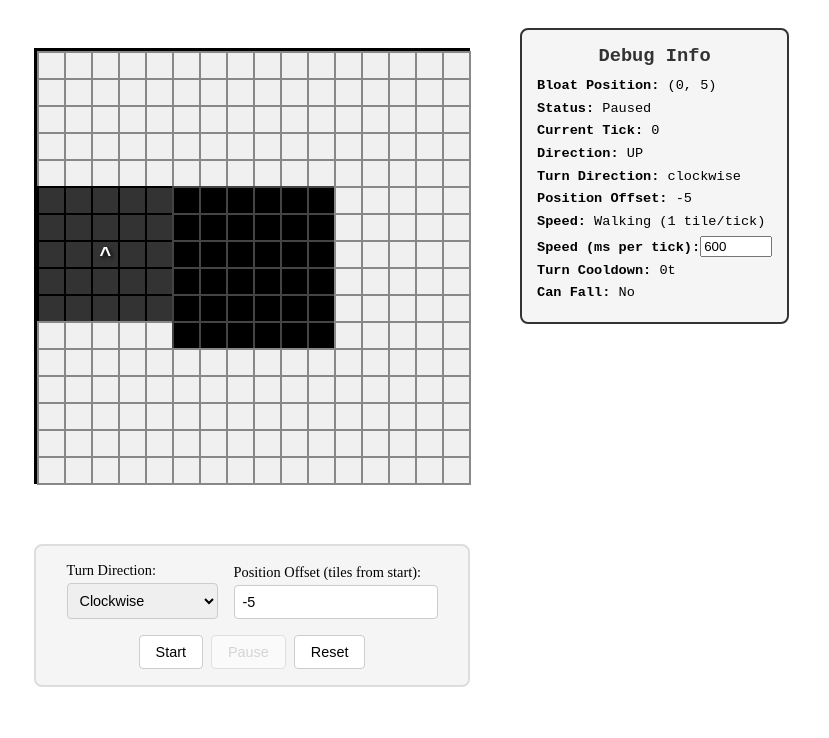
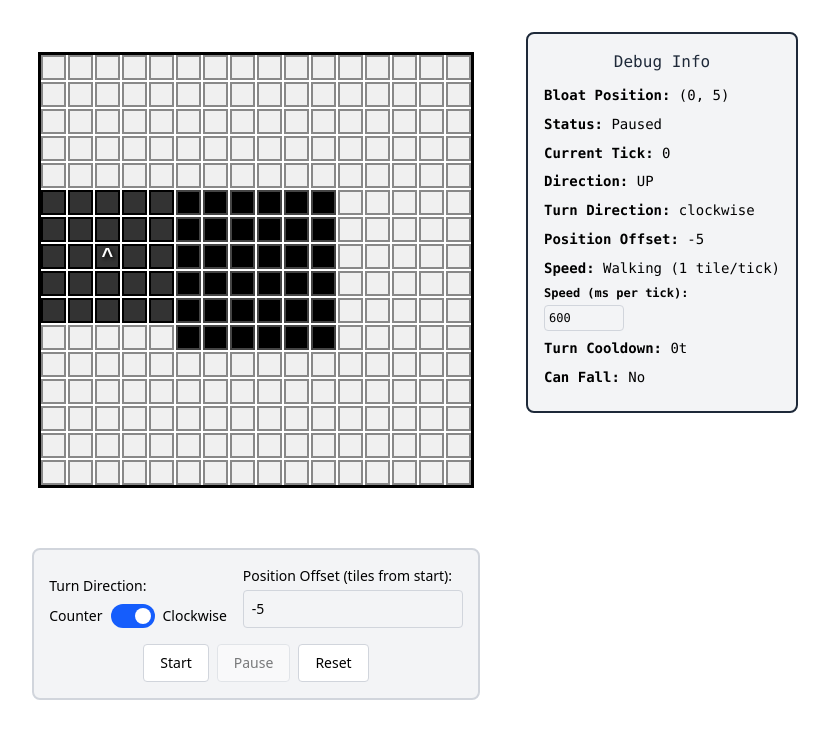
Before and after one commit to DevRuto/bloat-simulator, a Vue app: page / in a window 1280 px wide. Shown: the top 738 px of the page, without its empty margins (14-843 px from the left). Built offline with nearby package versions, Linux system fonts and the light colour scheme.

Commit message:
Add tailwind cuz idk

```diff
--- a/index.html
+++ b/index.html
@@ -5,6 +5,7 @@
     <link rel="icon" href="/favicon.ico">
     <meta name="viewport" content="width=device-width, initial-scale=1.0">
     <title>Bloat Simulator</title>
+    <script src="https://cdn.jsdelivr.net/npm/@tailwindcss/browser@4"></script>
   </head>
   <body>
     <div id="app"></div>
--- a/src/App.vue
+++ b/src/App.vue
@@ -46,6 +46,12 @@ const updateURL = () => {
 
   const newURL = params.toString() ? `${window.location.pathname}?${params.toString()}` : window.location.pathname
   window.history.replaceState({}, '', newURL)
+}
+
+// Toggle turn direction between clockwise and counterclockwise
+const toggleTurnDirection = () => {
+  turnDirection.value = turnDirection.value === 'clockwise' ? 'counterclockwise' : 'clockwise'
+  recreateSimulation()
 }
 
 // Recreate simulation with new settings
@@ -153,19 +159,30 @@ onUnmounted(() => {
 </script>
 
 <template>
-  <div class="app">
-    <div class="main-content">
-      <div class="grid-container">
+  <div class="flex flex-row items-start p-8 gap-8">
+    <div class="flex flex-row gap-8 items-start">
+      <div class="flex flex-col gap-5 items-center">
         <BloatRoom ref="bloatRoomRef" :direction="debugInfo.direction" />
 
-        <div class="controls">
-          <div class="control-group">
-            <label>
-              Turn Direction:
-              <select v-model="turnDirection" @change="recreateSimulation" :disabled="isRunning" class="disabled:opacity-50 disabled:cursor-not-allowed">
-                <option value="clockwise">Clockwise</option>
-                <option value="counterclockwise">Counterclockwise</option>
-              </select>
+        <div class="flex flex-col gap-4 p-4 bg-gray-100 rounded-lg border-2 border-gray-300 w-full max-w-md">
+          <div class="flex gap-4 items-end justify-center">
+            <label class="flex flex-col gap-2">
+              <span class="text-sm font-medium">Turn Direction:</span>
+              <div class="flex items-center gap-2">
+                <span class="text-sm" :class="{ 'text-gray-400': isRunning }">Counter</span>
+                <button
+                  @click="toggleTurnDirection"
+                  :disabled="isRunning"
+                  class="relative inline-flex h-6 w-11 items-center rounded-full transition-colors focus:outline-none focus:ring-2 focus:ring-blue-500 focus:ring-offset-2 disabled:opacity-50 disabled:cursor-not-allowed"
+                  :class="turnDirection === 'clockwise' ? 'bg-blue-600' : 'bg-gray-300'"
+                >
+                  <span
+                    class="inline-block h-4 w-4 transform rounded-full bg-white transition-transform"
+                    :class="turnDirection === 'clockwise' ? 'translate-x-6' : 'translate-x-1'"
+                  />
+                </button>
+                <span class="text-sm" :class="{ 'text-gray-400': isRunning }">Clockwise</span>
+              </div>
             </label>
             <label class="flex flex-col gap-1 text-sm font-medium">
               Position Offset (tiles from start):
@@ -179,40 +196,40 @@ onUnmounted(() => {
               >
             </label>
           </div>
-          <div class="button-group">
-            <button @click="startWithUpdates" :disabled="isRunning">Start</button>
-            <button @click="pauseWithUpdates" :disabled="!isRunning">Pause</button>
-            <button @click="resetSimulation">Reset</button>
+          <div class="flex gap-2 justify-center">
+            <button @click="startWithUpdates" :disabled="isRunning" class="px-4 py-2 border border-gray-300 rounded bg-white cursor-pointer text-sm transition-colors hover:bg-gray-50 disabled:opacity-50 disabled:cursor-not-allowed">Start</button>
+            <button @click="pauseWithUpdates" :disabled="!isRunning" class="px-4 py-2 border border-gray-300 rounded bg-white cursor-pointer text-sm transition-colors hover:bg-gray-50 disabled:opacity-50 disabled:cursor-not-allowed">Pause</button>
+            <button @click="resetSimulation" class="px-4 py-2 border border-gray-300 rounded bg-white cursor-pointer text-sm transition-colors hover:bg-gray-50">Reset</button>
           </div>
         </div>
       </div>
 
-      <div class="debug-box">
-        <h3>Debug Info</h3>
-        <div class="debug-item">
-          <strong>Bloat Position:</strong> ({{ debugInfo.bloatPosition.x }}, {{ debugInfo.bloatPosition.y }})
+      <div class="bg-gray-100 border-2 border-gray-800 rounded-lg p-4 min-w-48 font-mono">
+        <h3 class="mt-0 mb-2.5 text-center text-gray-800">Debug Info</h3>
+        <div class="mb-1.5 text-sm leading-relaxed">
+          <strong class="text-black">Bloat Position:</strong> ({{ debugInfo.bloatPosition.x }}, {{ debugInfo.bloatPosition.y }})
         </div>
-        <div class="debug-item">
-          <strong>Status:</strong> {{ debugInfo.isRunning ? 'Running' : 'Paused' }}
+        <div class="mb-1.5 text-sm leading-relaxed">
+          <strong class="text-black">Status:</strong> {{ debugInfo.isRunning ? 'Running' : 'Paused' }}
         </div>
-        <div class="debug-item">
-          <strong>Current Tick:</strong> {{ debugInfo.currentTick }}
+        <div class="mb-1.5 text-sm leading-relaxed">
+          <strong class="text-black">Current Tick:</strong> {{ debugInfo.currentTick }}
         </div>
-        <div class="debug-item">
-          <strong>Direction:</strong> {{ debugInfo.direction.toUpperCase() }}
+        <div class="mb-1.5 text-sm leading-relaxed">
+          <strong class="text-black">Direction:</strong> {{ debugInfo.direction.toUpperCase() }}
         </div>
-        <div class="debug-item">
-          <strong>Turn Direction:</strong> {{ debugInfo.turnDirection }}
+        <div class="mb-1.5 text-sm leading-relaxed">
+          <strong class="text-black">Turn Direction:</strong> {{ debugInfo.turnDirection }}
         </div>
-        <div class="debug-item">
-          <strong>Position Offset:</strong> {{ debugInfo.positionOffset }}
+        <div class="mb-1.5 text-sm leading-relaxed">
+          <strong class="text-black">Position Offset:</strong> {{ debugInfo.positionOffset }}
         </div>
-        <div class="debug-item">
-          <strong>Speed:</strong> Walking (1 tile/tick)
+        <div class="mb-1.5 text-sm leading-relaxed">
+          <strong class="text-black">Speed:</strong> Walking (1 tile/tick)
         </div>
-        <div class="debug-item">
+        <div class="mb-1.5 text-sm leading-relaxed">
           <label class="flex flex-col gap-1 text-xs">
-            <strong>Speed (ms per tick):</strong>
+            <strong class="text-black">Speed (ms per tick):</strong>
             <input
               type="number"
               v-model.number="msPerTick"
@@ -225,11 +242,11 @@ onUnmounted(() => {
             >
           </label>
         </div>
-        <div class="debug-item">
-          <strong>Turn Cooldown:</strong> {{ debugInfo.turnCooldown }}t
+        <div class="mb-1.5 text-sm leading-relaxed">
+          <strong class="text-black">Turn Cooldown:</strong> {{ debugInfo.turnCooldown }}t
         </div>
-        <div class="debug-item">
-          <strong>Can Fall:</strong> {{ debugInfo.canFall ? 'Yes (39-51t)' : 'No' }}
+        <div class="mb-1.5 text-sm leading-relaxed">
+          <strong class="text-black">Can Fall:</strong> {{ debugInfo.canFall ? 'Yes (39-51t)' : 'No' }}
         </div>
       </div>
     </div>
@@ -237,112 +254,5 @@ onUnmounted(() => {
 </template>
 
 <style scoped>
-.app {
-  display: flex;
-  flex-direction: row;
-  align-items: flex-start;
-  padding: 20px;
-  gap: 30px;
-}
-
-.main-content {
-  display: flex;
-  flex-direction: row;
-  gap: 30px;
-  align-items: flex-start;
-}
-
-.grid-container {
-  display: flex;
-  flex-direction: column;
-  gap: 20px;
-  align-items: center;
-}
-
-.controls {
-  display: flex;
-  flex-direction: column;
-  gap: 1rem;
-  padding: 1rem;
-  background: #f5f5f5;
-  border-radius: 8px;
-  border: 2px solid #ddd;
-  width: 100%;
-  max-width: 400px;
-}
-
-.control-group {
-  display: flex;
-  gap: 1rem;
-  align-items: flex-end;
-  justify-content: center;
-}
-
-.control-group label {
-  display: flex;
-  flex-direction: column;
-  gap: 0.25rem;
-  font-size: 0.9rem;
-  font-weight: 500;
-}
-
-.control-group select,
-.control-group input {
-  padding: 0.5rem;
-  border: 1px solid #ccc;
-  border-radius: 4px;
-  font-size: 0.9rem;
-  min-width: 120px;
-}
-
-.button-group {
-  display: flex;
-  gap: 0.5rem;
-  justify-content: center;
-}
-
-.button-group button {
-  padding: 0.5rem 1rem;
-  border: 1px solid #ccc;
-  border-radius: 4px;
-  background: white;
-  cursor: pointer;
-  font-size: 0.9rem;
-  transition: background-color 0.2s;
-}
-
-.button-group button:hover:not(:disabled) {
-  background-color: #f0f0f0;
-}
-
-.button-group button:disabled {
-  opacity: 0.5;
-  cursor: not-allowed;
-}
-
-.debug-box {
-  background-color: #f5f5f5;
-  border: 2px solid #333;
-  border-radius: 8px;
-  padding: 15px;
-  min-width: 200px;
-  font-family: 'Courier New', monospace;
-}
-
-.debug-box h3 {
-  margin-top: 0;
-  margin-bottom: 10px;
-  text-align: center;
-  color: #333;
-}
-
-.debug-item {
-  margin-bottom: 5px;
-  font-size: 0.85rem;
-  line-height: 1.3;
-}
-
-.debug-item strong {
-  color: #000;
-}
+/* Custom styles that can't be replaced with Tailwind */
 </style>
--- a/src/components/BloatRoom.vue
+++ b/src/components/BloatRoom.vue
@@ -22,7 +22,7 @@
 </template>
 
 <script setup>
-import { ref, onMounted, defineProps } from 'vue'
+import { ref, onMounted } from 'vue'
 
 const props = defineProps({
   direction: {
```
